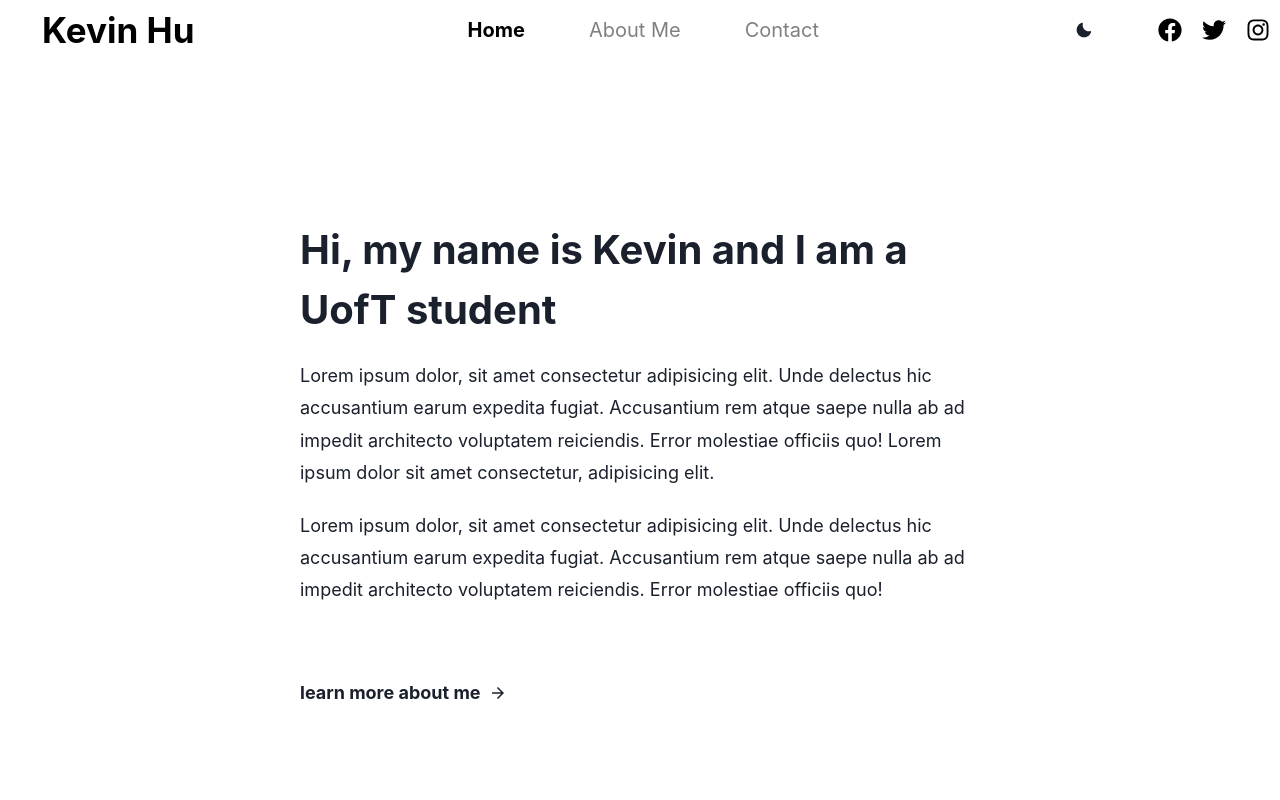
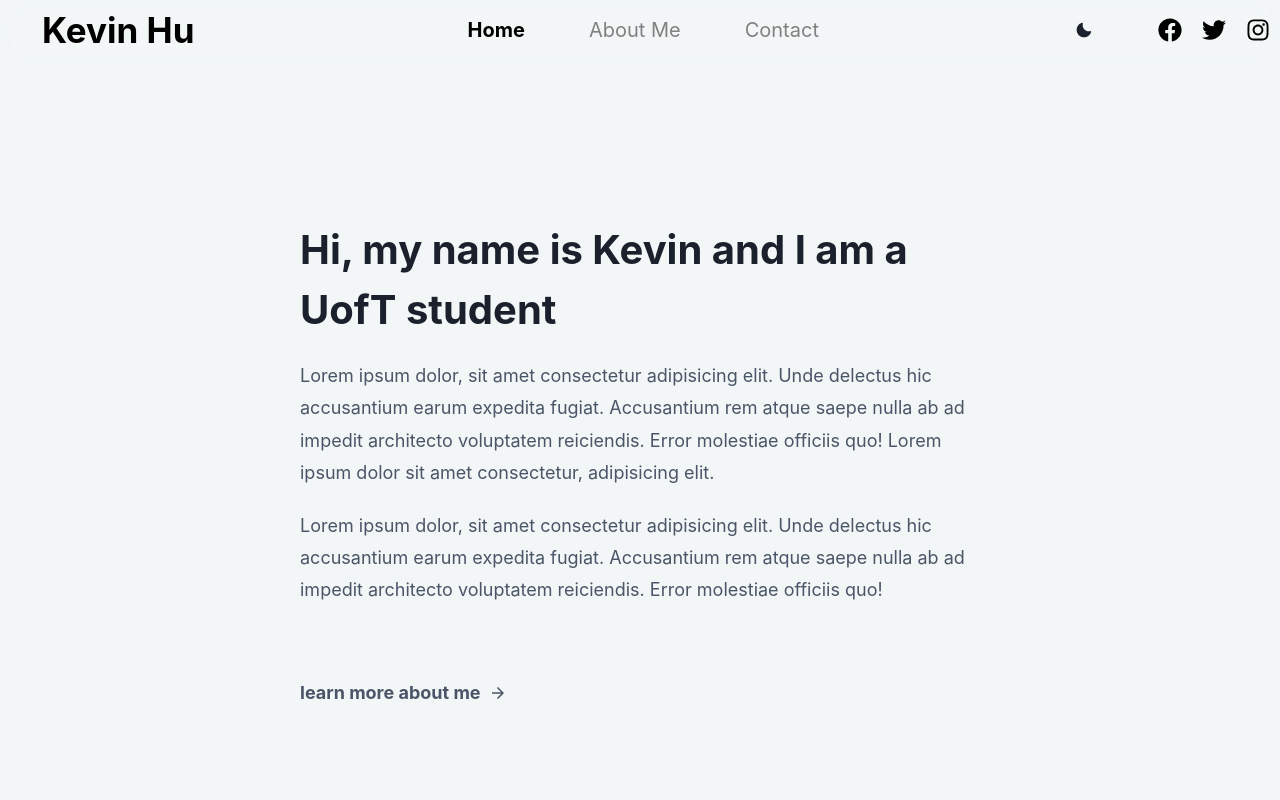
Before and after one commit to kev0921/personal-website, a React (Vite) app: page / in a window 1280 px wide. Shown: the top 800 px of the page. Built offline with nearby package versions, Linux system fonts and the light colour scheme.

Commit message:
changed some colors

```diff
--- a/src/components/Introduction.jsx
+++ b/src/components/Introduction.jsx
@@ -4,7 +4,7 @@ import { ArrowForwardIcon } from '@chakra-ui/icons'
 
 const Introduction = () => {
     return (
-        <Box mt="10px" fontWeight="normal" fontSize="18px" pt="10px" lineHeight={1.8}>
+        <Box mt="10px" fontWeight="normal" fontSize="18px" pt="10px" lineHeight={1.8} color="gray.600">
             <Text mb={5}>
                 Lorem ipsum dolor, sit amet consectetur adipisicing elit. Unde delectus hic accusantium earum expedita fugiat. Accusantium rem atque saepe nulla ab ad impedit architecto voluptatem reiciendis. Error molestiae officiis quo!
                 Lorem ipsum dolor sit amet consectetur, adipisicing elit.
@@ -14,7 +14,7 @@ const Introduction = () => {
                 Lorem ipsum dolor, sit amet consectetur adipisicing elit. Unde delectus hic accusantium earum expedita fugiat. Accusantium rem atque saepe nulla ab ad impedit architecto voluptatem reiciendis. Error molestiae officiis quo!
             </Text>
 
-            <HStack alignItems="center" mt={70} fontWeight="bold" _hover={{ textDecoration: "underline"}} >
+            <HStack alignItems="center" mt={70} fontWeight="bold" _hover={{ textDecoration: "underline"}} color="grey.800" >
                 <a href="/About">learn more about me</a>
                 <Icon as={ArrowForwardIcon} />
             </HStack>
--- a/src/layouts/RootLayout.jsx
+++ b/src/layouts/RootLayout.jsx
@@ -6,7 +6,7 @@ export default function RootLayout() {
   const { colorMode, toggleColorMode } = useColorMode();
 
   return (
-    <Grid templateColumns="repeat(3, 1fr)" bg={colorMode === "dark" ? "black" : "white"} transition="color, background-color 0.3s ease!important" >
+    <Grid templateColumns="repeat(3, 1fr)" bg={colorMode === "dark" ? "black" : "#F2F6F6"} transition="color, background-color 0.3s ease!important" >
       <GridItem colSpan="3">
         <Navbar bg={colorMode === "dark" ? "rgba(0, 0, 0, 0.7)" : "rgba(255, 255, 255, 0.5)"}/>
       </GridItem>
```
